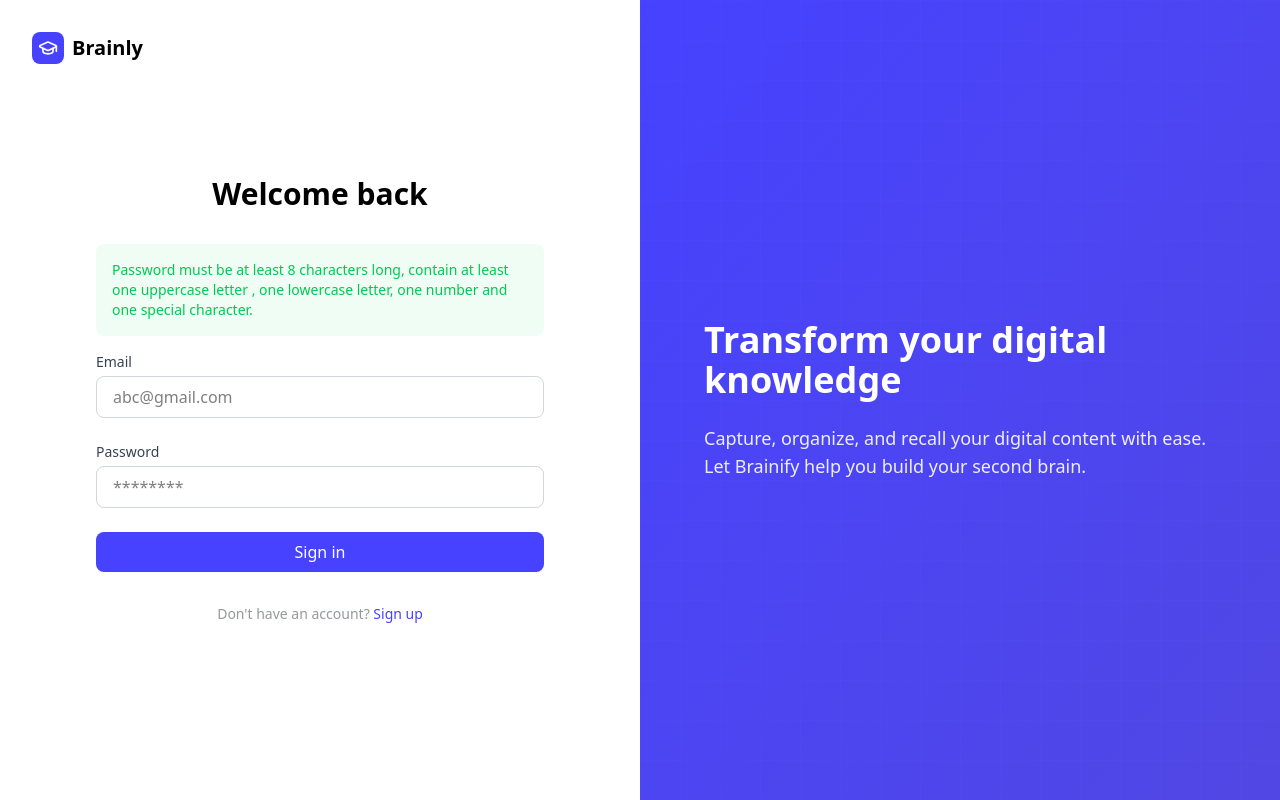
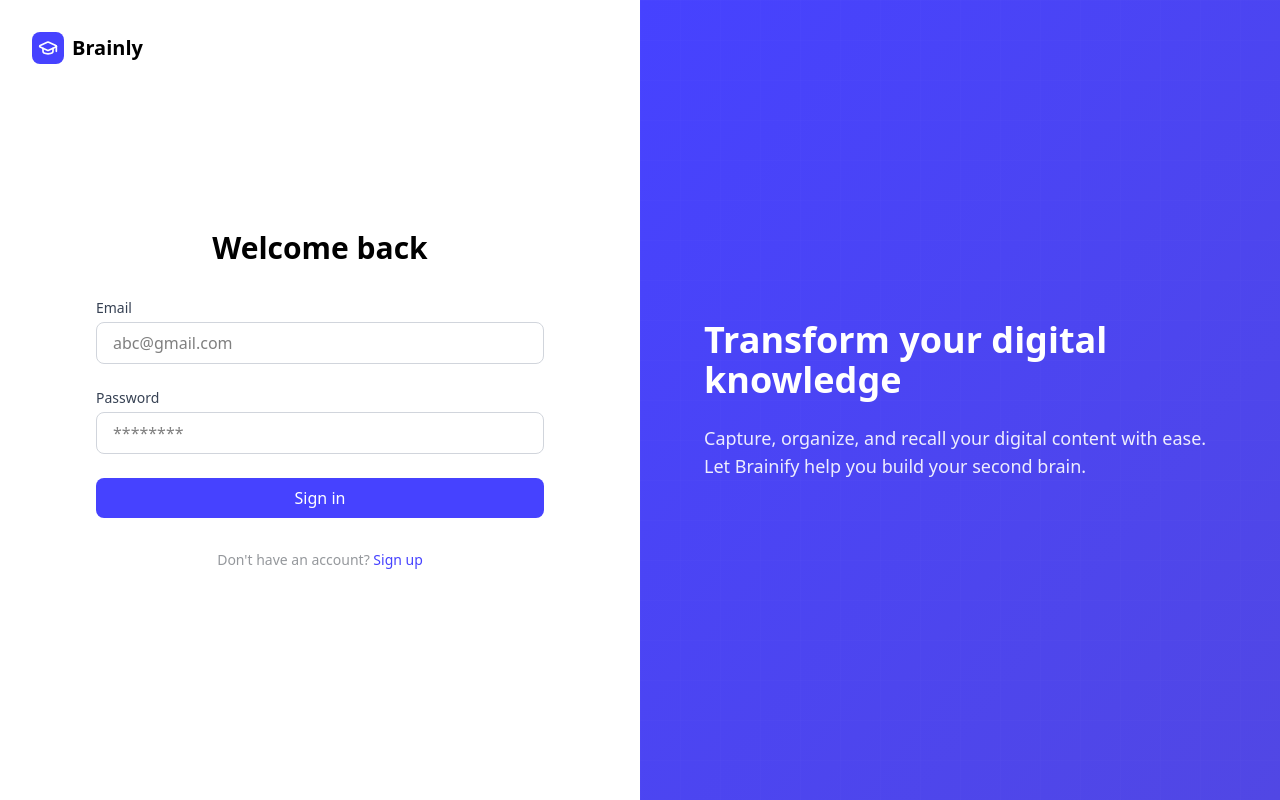
Before and after one commit to SaikatMandal7672/Brainify, a React (Vite) app in the folder frontend/: page /login in a window 1280 px wide. Built offline with nearby package versions, Linux system fonts and the light colour scheme; no server answers.

Commit message:
authform logic

```diff
--- a/frontend/src/components/auth/Authform.tsx
+++ b/frontend/src/components/auth/Authform.tsx
@@ -47,9 +47,9 @@ export default function Authform({ type, onSubmit }: AuthFormProps) {
       <h2 className="text-3xl font-bold text-center mb-8">
         {type === "login" ? "Welcome back" : "Create your account"}
       </h2>
-      <div className="mb-4 p-4 text-sm rounded-lg bg-green-50 text-green-500">
+      {type == "signup" && <div className="mb-4 p-4 text-sm rounded-lg bg-green-50 text-green-500">
           Password must be at least 8 characters long, contain at least one uppercase letter , one lowercase letter, one number and one special character.
-        </div>
+        </div>}
       {error && (
         <div className="mb-4 p-4 text-sm rounded-lg bg-red-50 text-red-500">
           {error}
```
